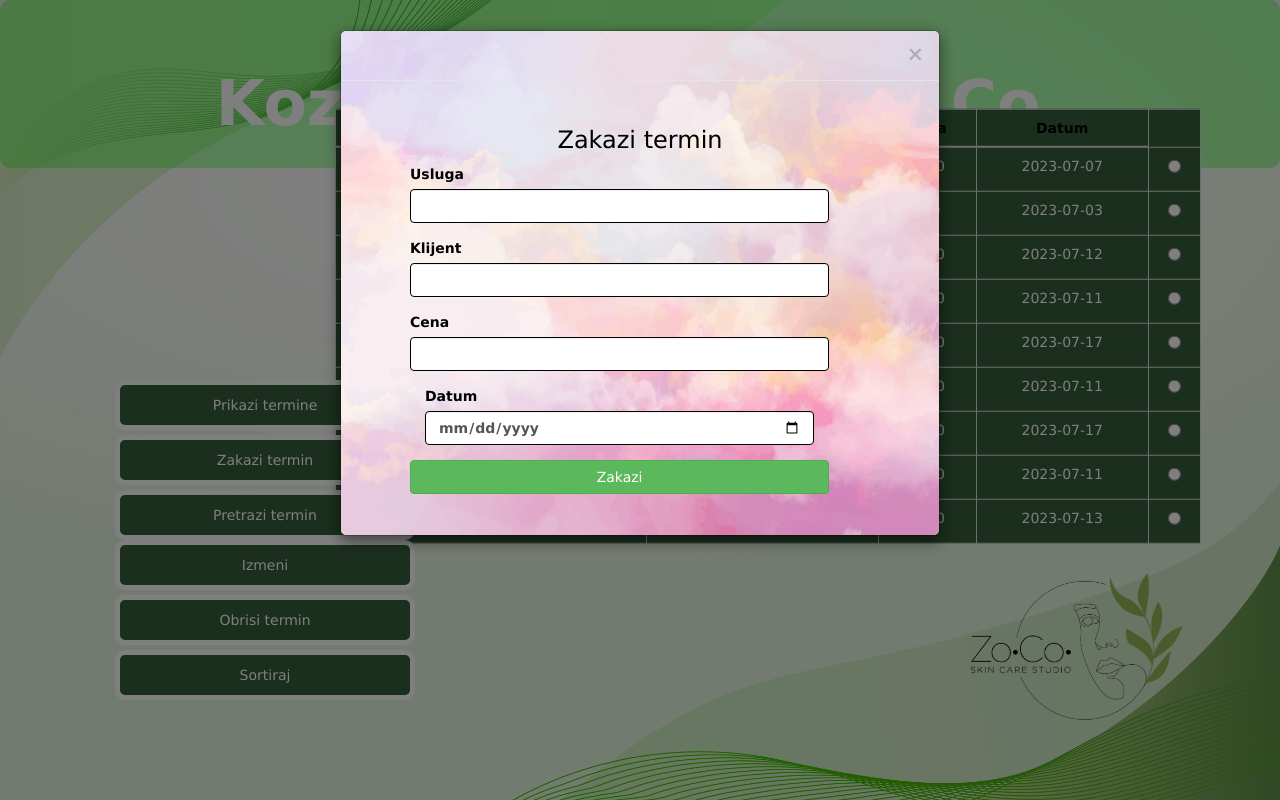
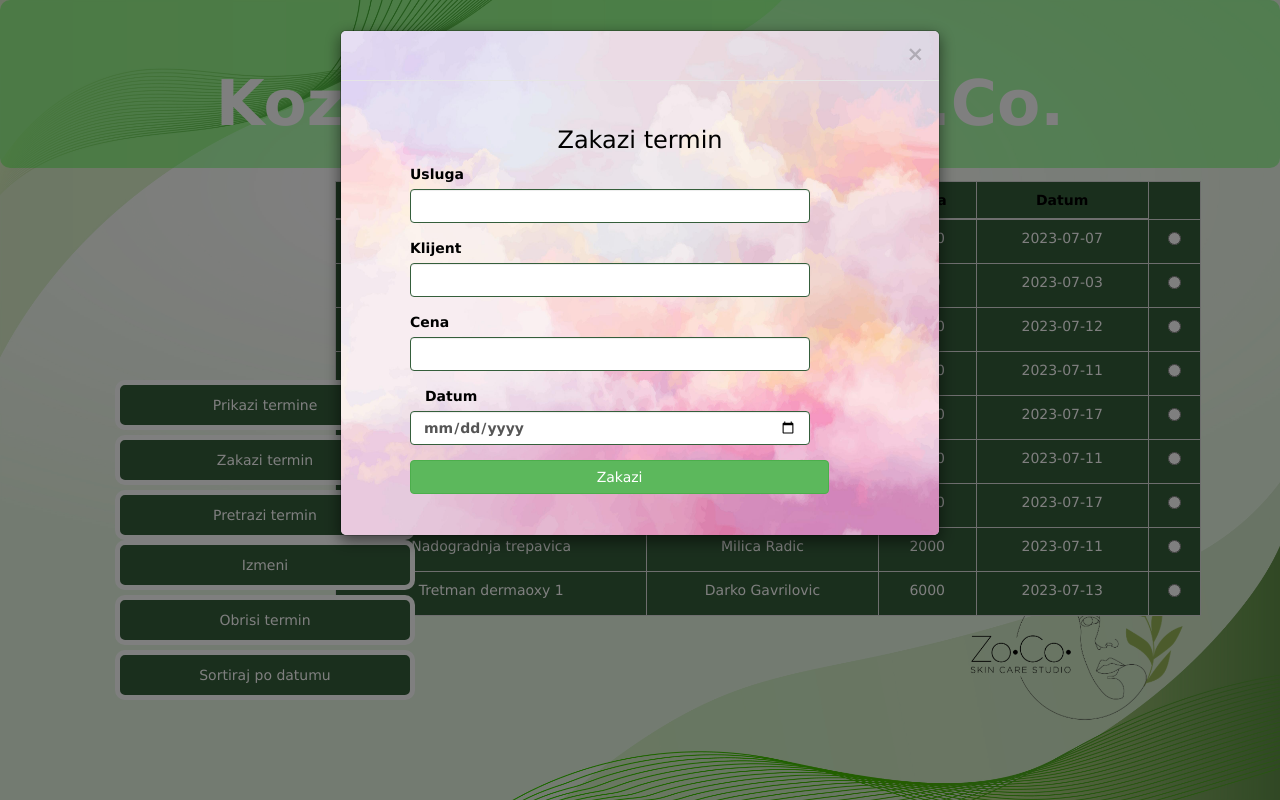
Before and after one commit to lenalonc/php_mojProjekat, a PHP site: page /home.php in a window 1280 px wide, after a click on "Zakazi termin". Run offline with PHP 8.4, Linux system fonts and the light colour scheme; the visitor is signed in with stand-in values (Sample User, id 1); data comes from the database, SQL or seed files in the repository.

Commit message:
Manje izmene za home stranicu

```diff
--- a/css/home.css
+++ b/css/home.css
@@ -10,10 +10,10 @@ body{
 }
 .logo {
     position: absolute;
-    bottom: 0px; /* Adjust the distance from the bottom */
-    right: 50px; /* Adjust the distance from the right */
-    width: 300px; /* Adjust the width of the logo */
-    height: 300px; /* Adjust the height of the logo */
+    bottom: 0px;
+    right: 50px;
+    width: 300px;
+    height: 300px;
   }
 
 .jumbotron {
@@ -54,11 +54,11 @@ th, td {
     border: none;
     border-radius: 3rem;
     padding: 2%;
-    align-items: center;
+    text-align: left;
     font-weight: 600;
     color: black;
     cursor: pointer;
-}
+  }
 
 .modal-content {
     background-image: url("../img/poz.jpg");
@@ -66,3 +66,10 @@ th, td {
     background-repeat: no-repeat;
     background-attachment: fixed;
 }
+
+.col-md-4 {
+    width: 30%;
+    position: fixed;
+    bottom: 100px;
+    left: 100px;
+  }
--- a/home.php
+++ b/home.php
@@ -5,7 +5,7 @@ require "model/termin.php";
 
 session_start();
 
-if(empty($_SESSION['loggeduser']) || $_SESSION['loggeduser']==''){
+if(empty($_SESSION['loggeduser']) || $_SESSION['loggeduser'] == ''){
     header("Location: index.php");
     die();
 }
@@ -26,8 +26,6 @@ else{
 
 ?>
 
-
-
 <!DOCTYPE html>
 <html lang="en">
 <head>
@@ -46,7 +44,7 @@ else{
         </div>
     </div>
     <img src="img/logo-01.png" alt="logo" class="logo">
-    <div class="col-md-8" style="text-align:center; width:70%; position: fixed; top: 42%; left: 60%; transform: translate(-50%, -50%);">
+    <div class="col-md-4" style="text-align:center; width:70%; position: fixed; top: 42%; left: 60%; transform: translate(-50%, -50%);">
         <div id="pregled">
             <table id="tabela" class="table table-bordered table-dark">
                 <thead>
@@ -88,23 +86,23 @@ else{
             <div class="col-md-4" style="width:30%; position: fixed; bottom: 100px; left: 100px;">
 
                 <button id="btn" class="btn btn-info btn-block"
-                style="width: 300px; height: 50px; background-color: #355E3B ; border: 5px solid; border-radius: 1rem; "> Prikazi termine</button>
+                style="width: 300px; height: 50px; background-color: #355E3B ; border: 5px solid; border-radius: 1rem; "  onclick="prikazi()"> Prikazi termine</button>
 
                 <button id="btn-dodaj" type="button" class="btn btn-success btn-block"
                 style="width: 300px; height: 50px;background-color: #355E3B ; border: 5px solid; border-radius: 1rem;" data-toggle="modal" data-target="#zakaziModal">Zakazi termin</button>
 
                 <button id="btn-pretraga" class="btn btn-warning btn-block"
                 style="width: 300px; height: 50px;background-color:  #355E3B; border: 5px solid; border-radius: 1rem;" > Pretrazi termin</button>
-                <input type="text" id="myInput" onkeyup="funkcijaZaPretragu()" placeholder="Pretrazi kolokvijume po predmetu" hidden>
+                <input type="text" id="myInput" onkeyup="findBy()" placeholder="Pretrazi termine po predmetu" hidden>
 
                 <button id="btn-izmeni" type="button" class="btn btn-warning btn-block"
                 style="width: 300px; height: 50px;background-color: #355E3B ; border: 5px solid; border-radius: 1rem;" data-toggle="modal" data-target="#izmeniModal">Izmeni</button>
 
-                <button id="btn-obrisi" class="btn btn-danger btn-block"
+                <button id="btn-obrisi" formmethod="post" class="btn btn-danger btn-block"
                 style="width: 300px; height: 50px;background-color: #355E3B ; border: 5px solid; border-radius: 1rem;">Obrisi termin</button>
 
                 <button id="btn-sortiraj" class="btn btn-normal btn-block"
-                style="width: 300px; height: 50px;background-color:  #355E3B; border: 5px solid; color: white; border-radius: 1rem;" onclick="sortTable()">Sortiraj</button>
+                style="width: 300px; height: 50px;background-color:  #355E3B; border: 5px solid; color: white; border-radius: 1rem;" onclick="sortTable()">Sortiraj po datumu</button>
 
             </div>
 
@@ -125,26 +123,26 @@ else{
                             <div class="col-md-11 ">
                                 <div class="form-group">
                                     <label for="">Usluga</label>
-                                    <input type="text" style="border: 1px solid black" name="usluga" class="form-control"/>
+                                    <input  type="text" style="width: 400px;border: 1px solid #355E3B" name="usluga" class="form-control"/>
                                 </div>
                                 <div class="form-group">
                                 <label for="">Klijent</label>
-                                    <input type="text" style="border: 1px solid black" name="klijent" class="form-control"/>
+                                    <input type="text" style="width: 400px; border: 1px solid #355E3B" name="klijent" class="form-control"/>
                                 </div>
                                 <div class="form-group">
                                     <label for="cena">Cena</label>
-                                    <input type="cena" style="border: 1px solid black" name="cena" class="form-control"/>
+                                    <input type="cena" style="width: 400px; border: 1px solid #355E3B" name="cena" class="form-control"/>
                                 </div>
                                 <div class="col-md-12">
                                 <div class="form-group">
                                     <label for="">Datum</label>
-                                    <input type="date"  style="border: 1px solid black" name="datum" class="form-control"/>
+                                    <input type="date"  style="width: 400px; margin-left: -15px;border: 1px solid #355E3B" name="datum" class="form-control"/>
                                 </div>
                                 </div>
 
                                 <div class="form-group">
                                     <button id="btnDodaj" type="submit" class="btn btn-success btn-block"
-                                    tyle="background-color: rgb(53, 94, 59); border: 1px solid black;">Zakazi</button>
+                                    tyle="background-color: rgb(53, 94, 59); border: 1px solid #355E3B;">Zakazi</button>
                                 </div>
                             </div>
                         </div>
@@ -209,8 +207,69 @@ else{
         </div>
     </div>
 </div>
-<script src="https://ajax.googleapis.com/ajax/libs/jquery/3.3.1/jquery.min.js"></script>
-<script src="https://maxcdn.bootstrapcdn.com/bootstrap/3.3.7/js/bootstrap.min.js"></script>
-<script src="js/main.js"></script>
-        </body>
+    <script src="https://ajax.googleapis.com/ajax/libs/jquery/3.3.1/jquery.min.js"></script>
+    <script src="https://maxcdn.bootstrapcdn.com/bootstrap/3.3.7/js/bootstrap.min.js"></script>
+    <script src="js/main.js"></script>
+
+    <script>
+
+        function sortTable(){
+            var table, rows, switching, i, x, y, shouldSwitch;
+            table = document.getElementById("tabela");
+            switching = true;
+            while (switching) {
+                switching = false;
+                rows = table.rows;
+                for (i = 1; i < (rows.length - 1); i++) {
+                    shouldSwitch = false;
+                    x = rows[i].getElementsByTagName("TD")[3];
+                    y = rows[i + 1].getElementsByTagName("TD")[3];
+                    if (x.innerHTML.toLowerCase() > y.innerHTML.toLowerCase()) {
+                        shouldSwitch = true;
+                        break;
+                    }
+                }
+                if (shouldSwitch) {
+                    rows[i].parentNode.insertBefore(rows[i + 1], rows[i]);
+                    switching = true;
+                }
+            }
+
+        }
+
+
+        function findBy() {
+
+            var input, filter, table, tr, i, td1, td2, td4, txtValue1, txtValue2, txtValue4;
+            input = document.getElementById("myInput");
+            filter = input.value.toUpperCase();
+            table = document.getElementById("tabela");
+            tr = table.getElementsByTagName("tr");
+
+            for (i = 0; i < tr.length; i++) {
+                td1 = tr[i].getElementsByTagName("td")[0];
+                td2 = tr[i].getElementsByTagName("td")[1];
+                td4 = tr[i].getElementsByTagName("td")[3];
+
+                if (td1 || td2 || td4) {
+                    txtValue1 = td1.textContent || td1.innerText;
+                    txtValue2 = td2.textContent || td2.innerText;
+                    txtValue4 = td4.textContent || td4.innerText;
+
+                    if (txtValue1.toUpperCase().indexOf(filter) > -1 || txtValue2.toUpperCase().indexOf(filter) > -1 ||
+                         txtValue4.toUpperCase().indexOf(filter) > -1) {
+                        tr[i].style.display = "";
+                    } else {
+                     tr[i].style.display = "none";
+                            }
+                 }
+            }
+        }
+
+    </script>
+
+
+
+
+</body>
 </html>
```
